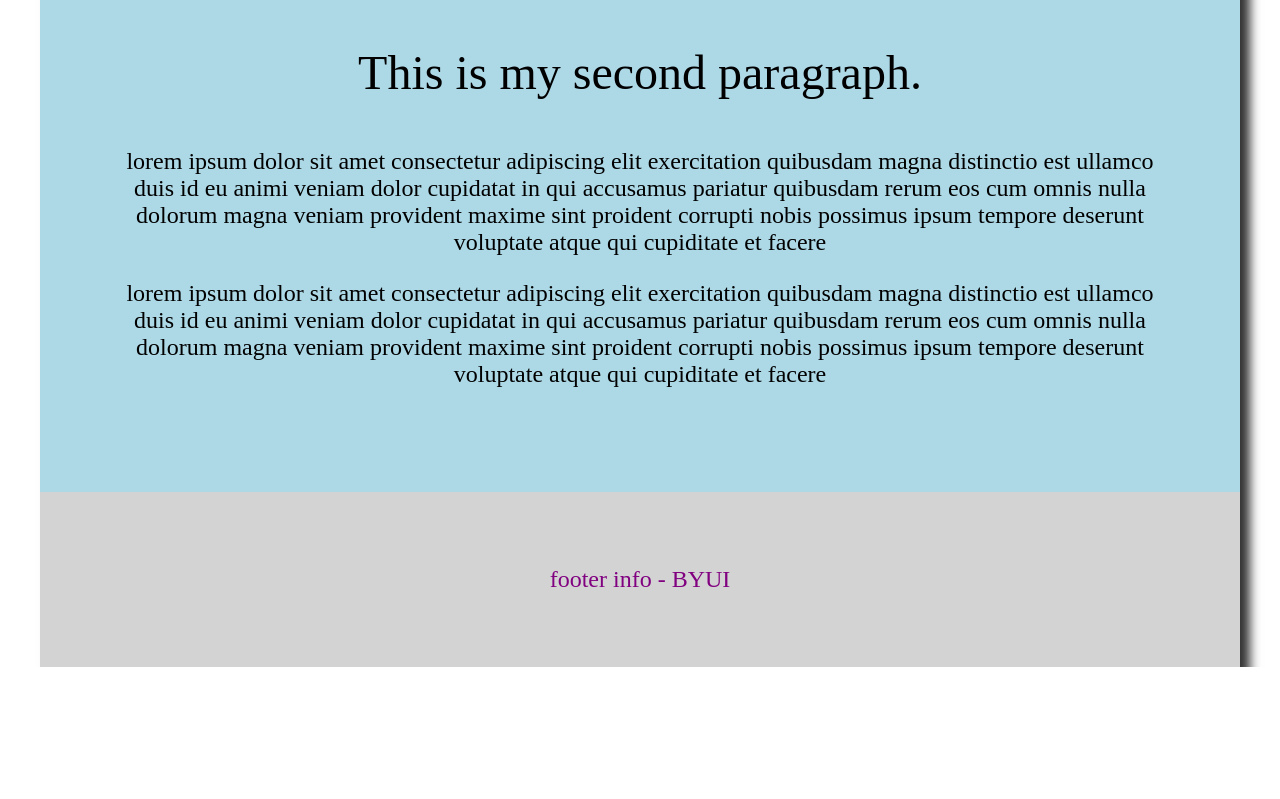
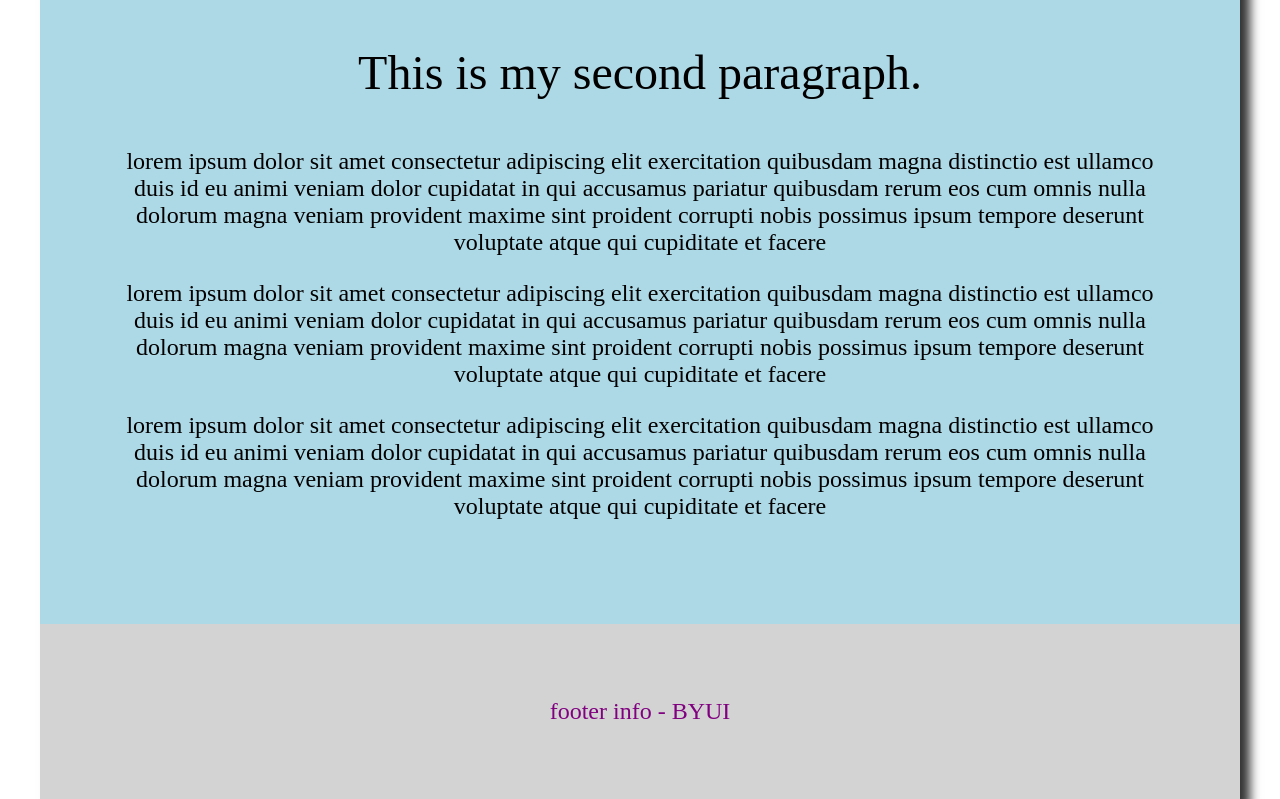
Before and after one commit to andejuli/wdd130-f26, a plain HTML site: page index.html in a window 1280 px wide. Shown: the part 891-1690 px from the top of the page. Before the commit the page ends 1558 px from the top, so only its background shows below. Drawn offline with Linux system fonts and the light colour scheme.

Commit message:
ADDED PARA

```diff
--- a/index.html
+++ b/index.html
@@ -27,6 +27,7 @@
                 <p id="second">This is my second paragraph.</p>
                 <p>lorem ipsum dolor sit amet consectetur adipiscing elit exercitation quibusdam magna distinctio est ullamco duis id eu animi veniam dolor cupidatat in qui accusamus pariatur quibusdam rerum eos cum omnis nulla dolorum magna veniam provident <span>maxime sint proident</span> corrupti nobis possimus ipsum tempore deserunt voluptate atque qui cupiditate et facere</p>
                 <p>lorem ipsum dolor sit amet consectetur adipiscing elit exercitation quibusdam magna distinctio est ullamco duis id eu animi veniam dolor cupidatat in qui accusamus pariatur quibusdam rerum eos cum omnis nulla dolorum magna veniam provident maxime sint proident corrupti nobis possimus ipsum tempore deserunt voluptate atque qui cupiditate et facere</p>
+                <p>lorem ipsum dolor sit amet consectetur adipiscing elit exercitation quibusdam magna distinctio est ullamco duis id eu animi veniam dolor cupidatat in qui accusamus pariatur quibusdam rerum eos cum omnis nulla dolorum magna veniam provident maxime sint proident corrupti nobis possimus ipsum tempore deserunt voluptate atque qui cupiditate et facere</p>
             </main>
             <footer>
                 <p class="emphasis">footer info - BYUI</p>
```
Also changed, not shown: 1 other file.
